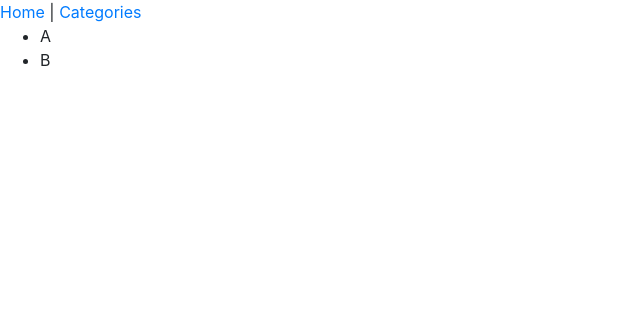
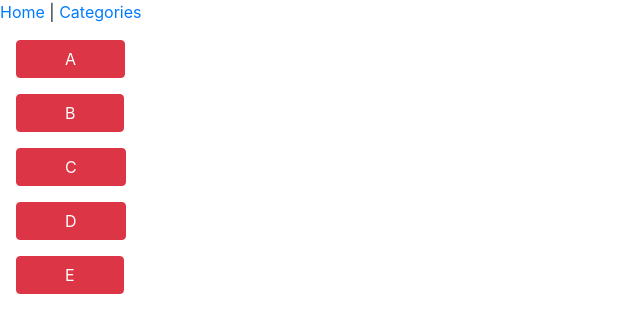
Before and after one commit to JensVanAssche/giftly, a Vue app: page /categories in a window 1280 px wide. Shown: the top 332 px of the page, without its empty margins (0-640 px from the left). Built offline with nearby package versions, Linux system fonts and the light colour scheme.

Commit message:
Added category buttons

```diff
--- a/src/views/Categories.vue
+++ b/src/views/Categories.vue
@@ -1,9 +1,9 @@
 <template>
-  <ul>
-    <li v-for="(category, i) in categories" :key="i">
+  <div>
+    <button v-for="(category, i) in categories" :key="i" class="btn btn-danger d-block m-3 px-5">
       {{ category.name }}
-    </li>
-  </ul>
+    </button>
+  </div>
 </template>
 
 <script>
@@ -16,6 +16,15 @@ export default {
         },
         {
           name: 'B'
+        },
+        {
+          name: 'C'
+        },
+        {
+          name: 'D'
+        },
+        {
+          name: 'E'
         }
       ]
     }
```
